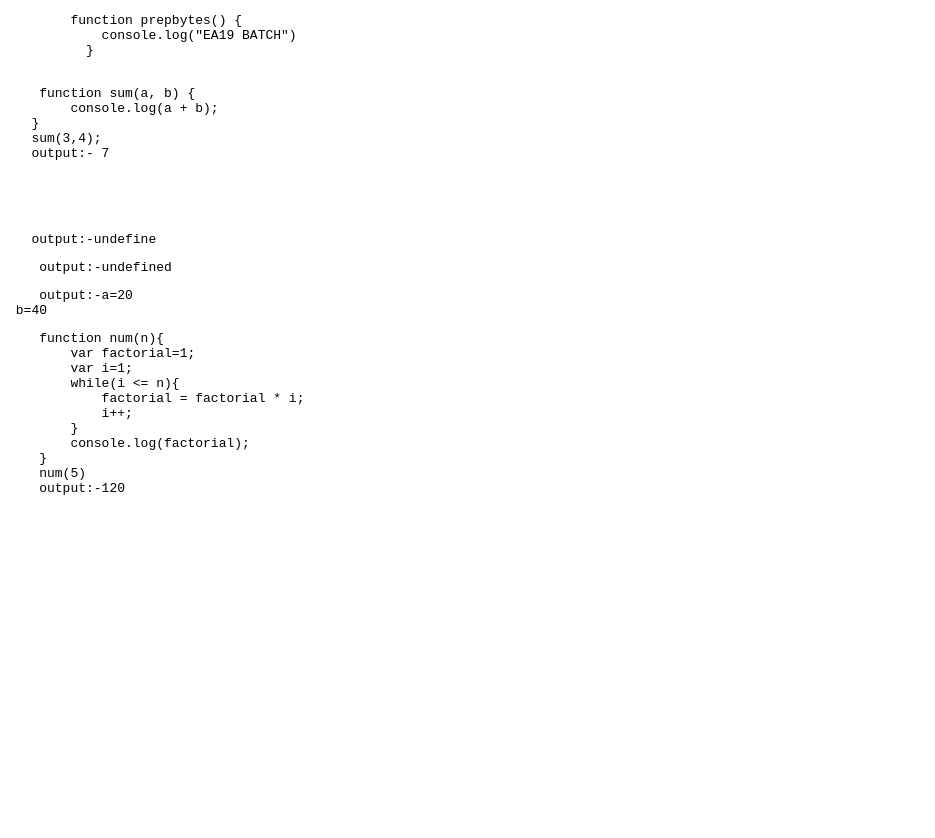
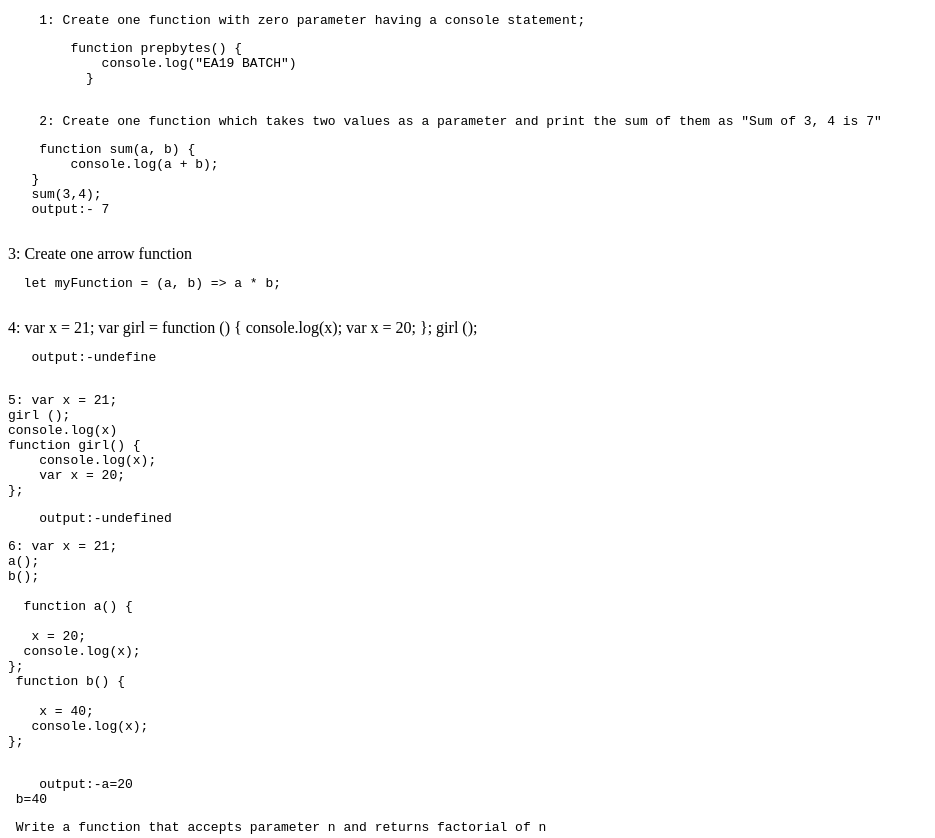
Before and after one commit to Pkishorekumar/JS-function-handson, a plain HTML site: page index.html in a window 1280 px wide. Shown: the top 838 px of the page, without its empty margins (0-935 px from the left). Before the commit the page ends 800 px from the top, so only its background shows below. Drawn offline with Linux system fonts and the light colour scheme.

Commit message:
Update index.html

```diff
--- a/index.html
+++ b/index.html
@@ -7,13 +7,15 @@
     <title>Document</title>
 </head>
 <body>
-    <!-- Create one function with zero parameter having a console statement; -->
+    <pre>
+    1: Create one function with zero parameter having a console statement;  </pre>
     <pre>
         function prepbytes() {
             console.log("EA19 BATCH")
           }
     </pre>
-    <!-- Create one function which takes two values as a parameter and print the sum of them as "Sum of 3, 4 is 7" -->
+    <pre>
+    2: Create one function which takes two values as a parameter and print the sum of them as "Sum of 3, 4 is 7"  </pre>
   <pre>
     function sum(a, b) {
         console.log(a + b);
@@ -21,33 +23,35 @@
    sum(3,4);
    output:- 7
   </pre>
-  <!-- Create one arrow function -->
+  3: Create one arrow function
   <pre>
-
+  let myFunction = (a, b) => a * b;
   </pre>
 
-<!-- var x = 21;
+4: var x = 21;
 var girl = function () {
     console.log(x);
     var x = 20;
 };
-girl (); -->
+girl ();
 <pre>
    output:-undefine
 </pre>
-<!-- var x = 21;
+ <pre>
+5: var x = 21;
 girl ();
 console.log(x)
 function girl() {
     console.log(x);
     var x = 20;
-}; -->
+};
+</pre>
 <pre>
     output:-undefined
 </pre>
 
-
-<!-- var x = 21;
+<pre>
+6: var x = 21;
 a();
 b();
 
@@ -60,11 +64,12 @@ b();
 
     x = 40;
    console.log(x);
-}; -->
+};
+    </pre>
 <pre>
     output:-a=20 <br> b=40
 </pre>
-<!-- Write a function that accepts parameter n and returns factorial of n -->
+<pre> Write a function that accepts parameter n and returns factorial of n </pre>
 <pre>
     function num(n){
         var factorial=1;
```
